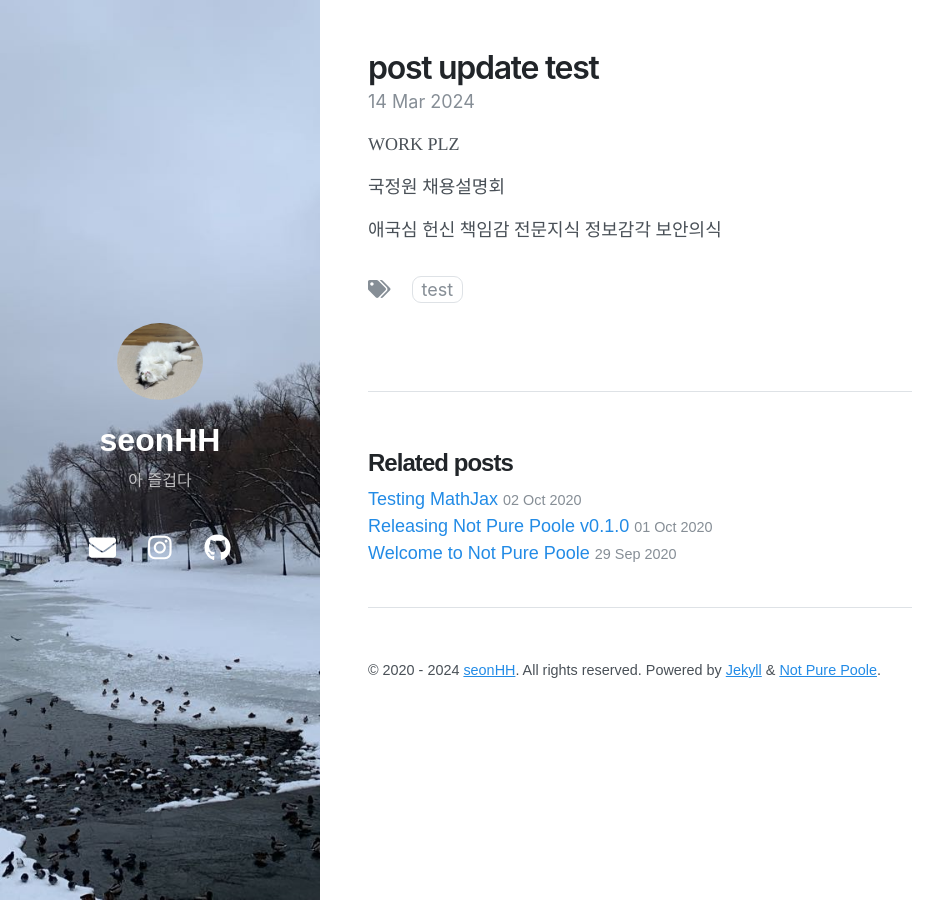
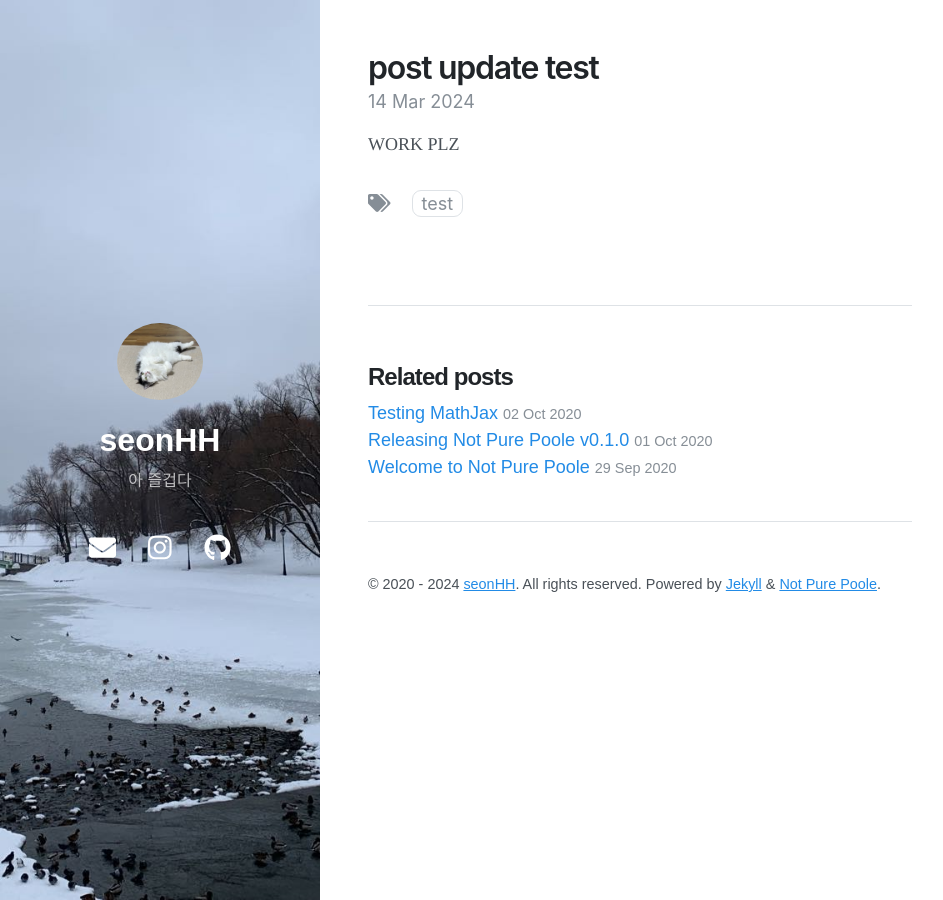
Before and after one commit to seonHH/seonHH.github.io, a Jekyll site: the page built from _posts/2024-03-16-posst_test.md, in a window 1280 px wide. Shown: the whole page, without its empty margins (0-943 px from the left). Built offline with Jekyll 4.4.1, drawn with Linux system fonts in a browser that asks for light colours; nearby versions of some CDN libraries.

```diff
--- a/_posts/2024-03-16-posst_test.md
+++ b/_posts/2024-03-16-posst_test.md
@@ -7,9 +7,3 @@ date: 2024-03-14 16:14 +0800
 ---
 
 WORK PLZ
-
-국정원 채용설명회
-
-애국심 헌신
-책임감 전문지식
-정보감각 보안의식
```
Also changed, not shown: _posts/2024_03_01-a24.03_record.md (renamed from _posts/2024_03_01-24.03_record.md, +0 -2 lines).
